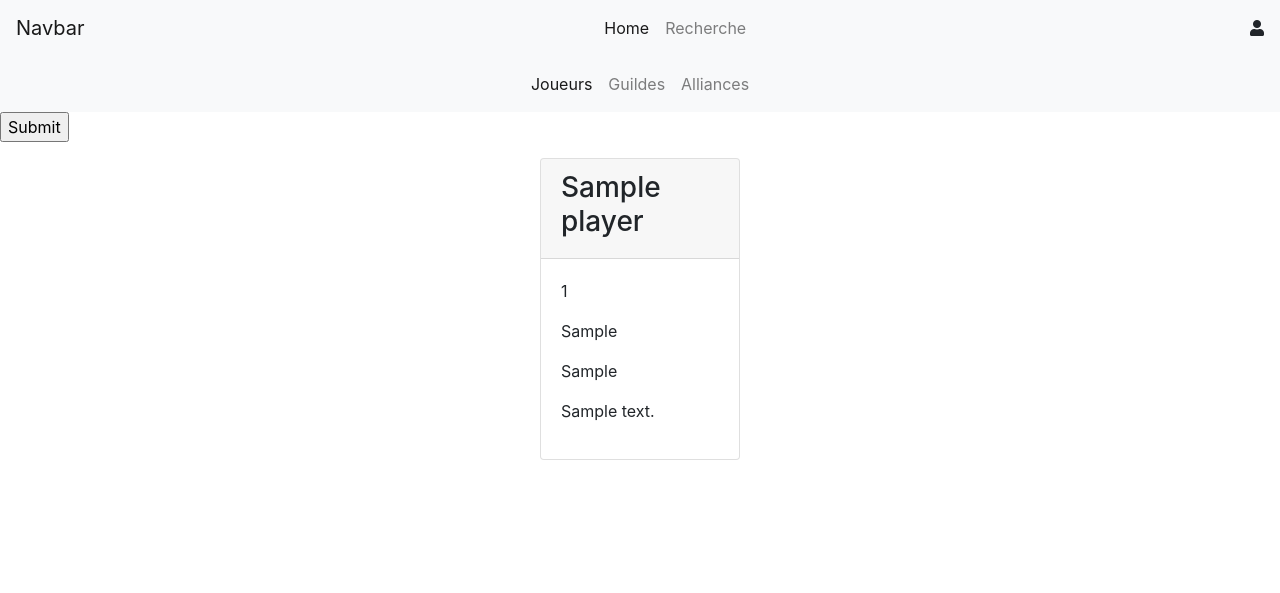
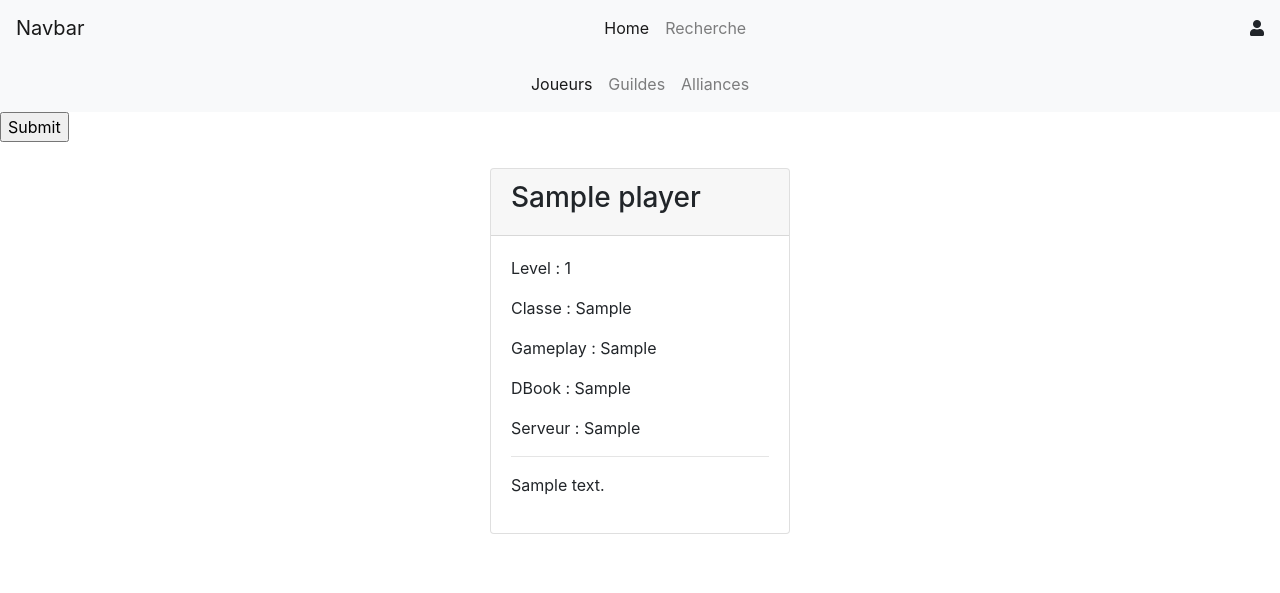
Before and after one commit to MaelLhostis/dofus, a Django app: page /search/players in a window 1280 px wide. Shown: the top 593 px of the page. Run offline with Django 3.2, Linux system fonts and the light colour scheme; tables that the repository leaves empty hold one stand-in row (values such as "Sample post"); some libraries are stand-ins or nearby versions.

Commit message:
module search

```diff
--- a/dofus/search/templates/search/players.html
+++ b/dofus/search/templates/search/players.html
@@ -1,15 +1,17 @@
 {% include "search/index.html" %}
 
 <style>
-    .container{
+    .contain{
         display: flex;
         align-items: stretch;
         flex-wrap: wrap;
         justify-content: space-evenly;
+        padding: 10px 10% 10px 10%;
+        width: 100%;
     }
 
     .card{
-        width: 200px;
+        width: 300px;
         margin-bottom: 50px;
 
     }
@@ -20,7 +22,7 @@
     <input type="submit" value="Submit">
 </form>
 
-<div class="container">
+<div class="contain">
     {% for player in players %}
         <div class="card">
             <div class="card-header">
@@ -29,10 +31,12 @@
                 </h3>
             </div>
             <div class="card-body">
-                <p>{{ player.level }}</p>
-                <p>{{ player.classe }}</p>
-                <p>{{ player.pvpm }}</p>
-                <p>{{ player.dbook }}</p>
+                <p>Level : {{ player.level }}</p>
+                <p>Classe : {{ player.DofusClasse }}</p>
+                <p>Gameplay : {{ player.pvpm }}</p>
+                <p>DBook : {{ player.dbook }}</p>
+                <p>Serveur : {{ player.server }}</p>
+                <hr>
                 <p>{{ player.description }}</p>
             </div>
         </div>
--- a/dofus/search/views.py
+++ b/dofus/search/views.py
@@ -28,12 +28,17 @@ def get_players(request):
     template = loader.get_template("search/players.html")
     players = Player.objects.all()
     form = PlayerForm()
-
-
     if request.method == 'POST':
         form = PlayerForm(request.POST)
         if form.is_valid():
-            players = Player.objects.filter(level__gte=form.cleaned_data['lvlmin'], level__lte=form.cleaned_data['lvlmax'])
+            print(form.cleaned_data)
+            players = Player.objects.filter(
+                level__gte=form.cleaned_data['lvlmin'],
+                level__lte=form.cleaned_data['lvlmax'],
+                DofusClasse=form.cleaned_data['dofusClass'],
+                server=form.cleaned_data['server'],
+                pvpm=form.cleaned_data['pvpm'],
+                )
 
     context = {'form': form, 'players' : players}
     return HttpResponse(template.render(context, request))
```
Also changed, not shown: dofus/search/models.py (+9 -0 lines).
